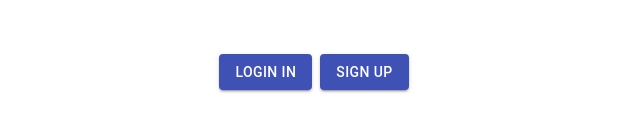
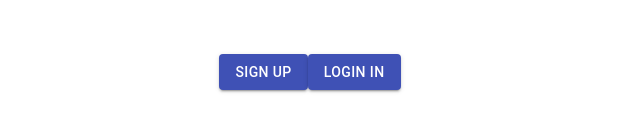
Before and after one commit to Joshuafrankle/mini-conf, a React (Create React App) app: page / in a window 1280 px wide. Shown: the part 440-572 px from the top of the page, without its empty margins (326-966 px from the left). Built offline with nearby package versions, Linux system fonts and the light colour scheme.

Commit message:
Added Firebase

```diff
--- a/src/LandingPage.js
+++ b/src/LandingPage.js
@@ -4,6 +4,22 @@ import { Link } from "react-router-dom";
 import FadeIn from "./FadeIn";
 
 function LandingPage() {
+  function signInWithGoogle() {
+    var provider = new firebase.auth.GoogleAuthProvider();
+    firebase
+      .auth()
+      .signInWithPopup(provider)
+      .then((result) => {
+        console.log(result);
+        /** @type {firebase.auth.OAuthCredential} */
+        var credential = result.credential;
+      })
+      .catch((error) => {
+        var errorCode = error.code;
+        var errorMessage = error.message;
+      });
+  }
+
   const CustomButton = withStyles({
     root: {
       backgroundColor: "",
@@ -21,18 +37,18 @@ function LandingPage() {
           <div className="text-center">
             <p className="pl-4 ml-5 text-pattarai">PATTARAI</p>
             <p className="title-word">Mini Conf</p>
-            <Link to="/home">
-              <CustomButton
-                variant="contained"
-                color="primary"
-                className="mr-2"
-              >
-                Login In
-              </CustomButton>
-            </Link>
-            <Button variant="contained" color="primary">
+
+            <Button
+              variant="contained"
+              color="primary"
+              onClick={signInWithGoogle}
+            >
               Sign UP
             </Button>
+
+            <CustomButton variant="contained" color="primary" className="mr-2">
+              Login In
+            </CustomButton>
           </div>
         </section>
       </FadeIn>
```
Also changed, not shown: src/pages/Firebase.js (added, +8 -0 lines), 1 other file (tests, documents, lock files or other folders).
